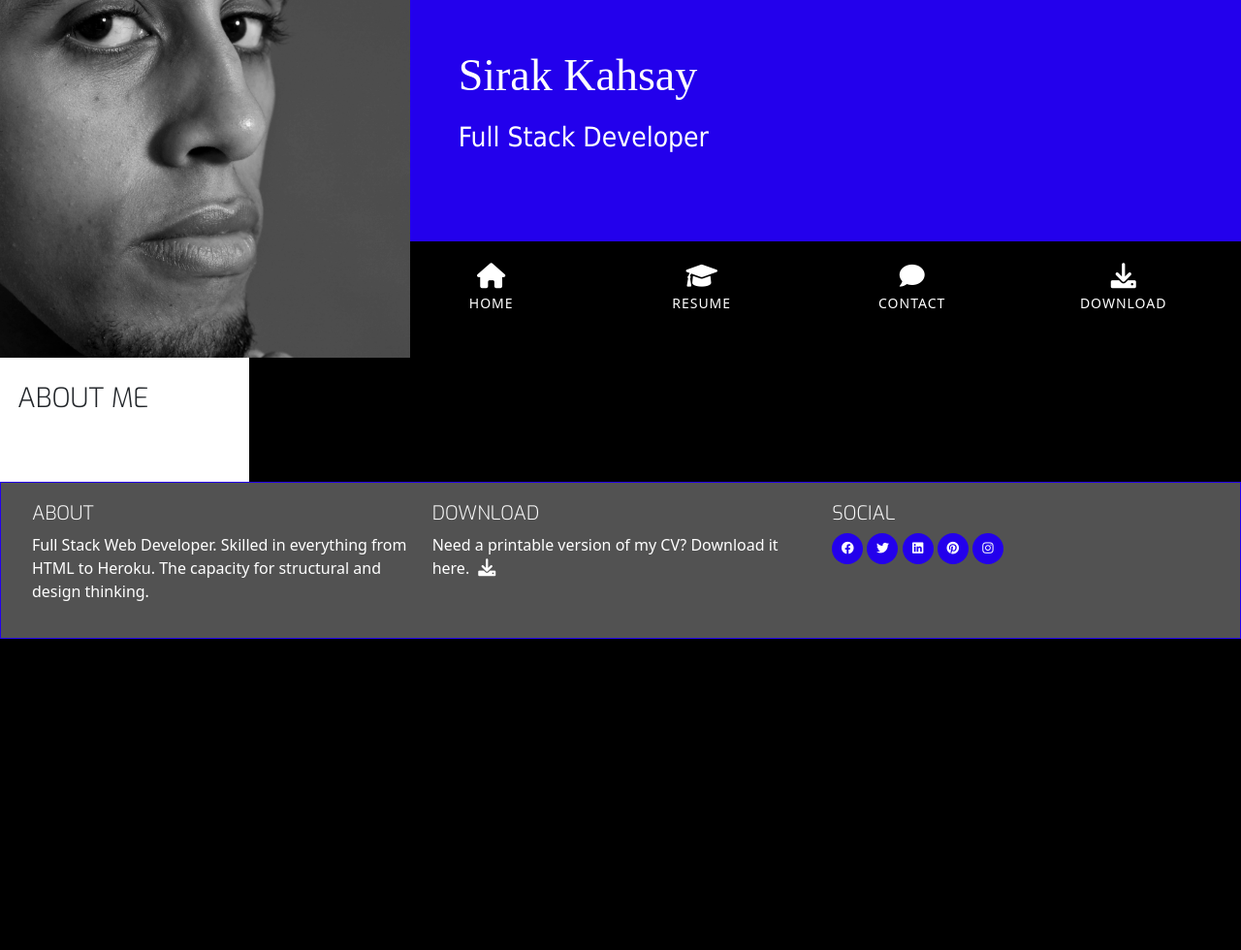
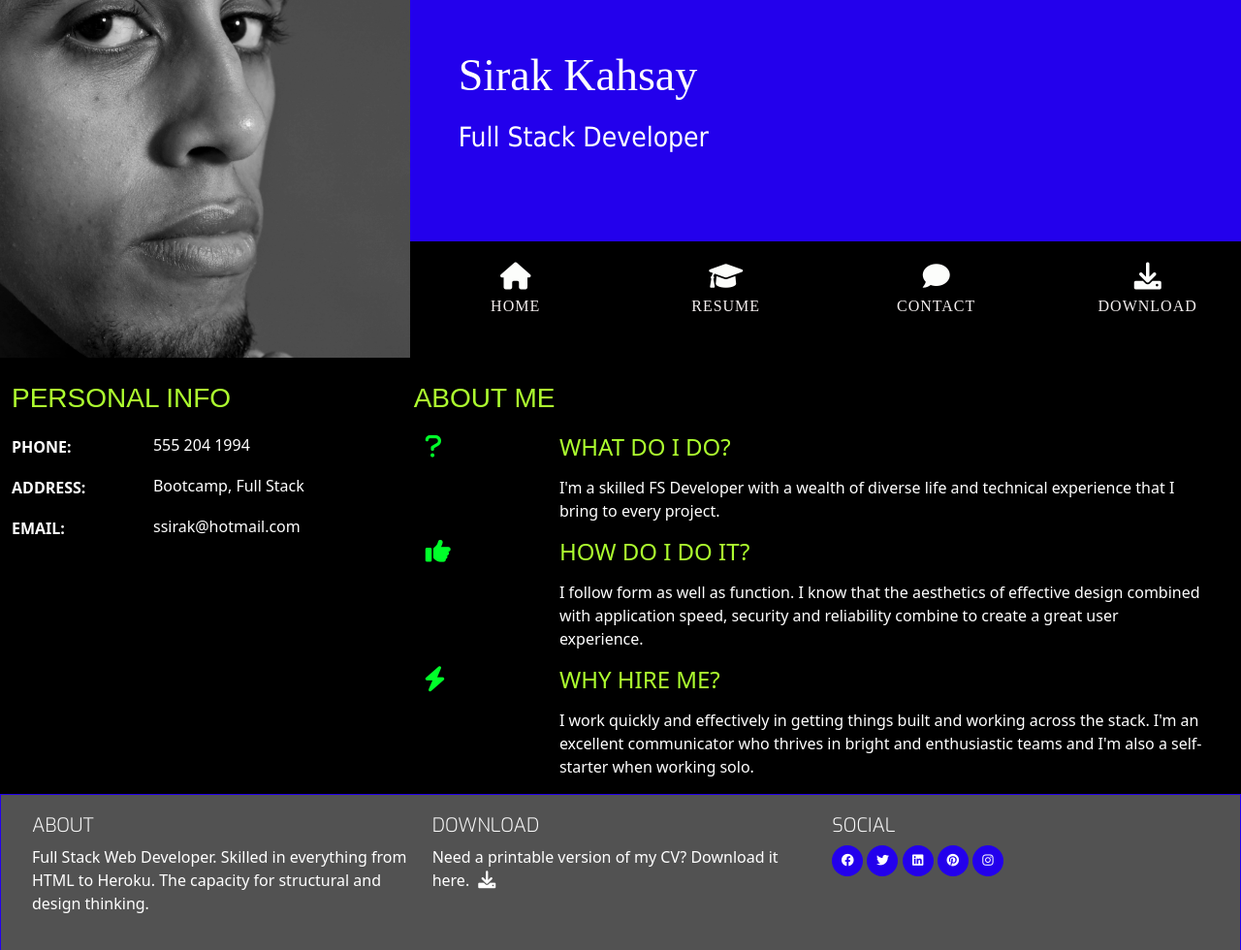
Before and after one commit to Sirak-K/Resume, a website: page index.html in a window 1280 px wide. Shown: the whole page at 97% size. Before the commit the page ends 800 px from the top, so only its background shows below. Drawn offline with nearby package versions, Linux system fonts and the light colour scheme.

Commit message:
'index.html done'

```diff
--- a/assets/css/style.css
+++ b/assets/css/style.css
@@ -2,7 +2,6 @@
 
 body {
     background-color: black;
-    /* outline: auto; */
 }
 
 /* -------------- COLORS -------------- */
@@ -11,14 +10,28 @@ body {
 }
 
 .bg-color-three-reasons {
-background-color: white;
+background-color: black;
 }
 
-.ui-menu-color-home {
+.bg-color-three-reasons h4{
+    color: greenyellow;
+}
+
+.bg-color-three-reasons p{
+        color: white;
+}
+
+.bg-color-personal-info {
+    color:white;
+}
+
+.ui-menu-color-home{
     background-color: black;
+
 }
 .ui-menu-color-resume {
     background-color:black;
+
 }
 .ui-menu-color-contact {
     background-color:black;
@@ -26,6 +39,7 @@ background-color: white;
 .ui-menu-color-download {
     background-color:black;
 }
+
 
 /* -------------- Special Paddings/margins/text -------------- */
 
@@ -47,21 +61,26 @@ margin: 0;
     display:inline-block;
 }
 
-.row-table {
+/* .row-table {
     display:table;
-}
+    margin: 0;
+    padding: 0;
+} */
 
-.section-column {
+/* .section-column {
     display:table-cell;
     padding: 0 30px 30px;
     float: none;
-}
+} */
+
 
 .section-heading {
-    font-family: "Exo", sans-serif;
+    font-family: "Conthrax", sans-serif;
     font-weight: 300;
     margin-top: 25px;
-    margin-bottom: 40px;
+    margin-bottom: 20px;
+    margin-left: 0px;
+    color: greenyellow;
 }
 
 /* -------------- HEADING -------------- */
@@ -102,11 +121,6 @@ header {
 }
 
 /* -------------- LAYOUT CORRECTIONS -------------- */
-
-.list-inline-item:not(:last-child) {
-    margin-right: 0;
-}
-
 .menu-container {
     font-size: 0;
 }
@@ -114,60 +128,69 @@ header {
     margin: 0;
     padding: 0;
 }
+.list-inline-item:not(:last-child) {
+    margin-right: 0;
+    text-align: center;
+}
 /* -------------- LAYOUT CORRECTIONS -------------- */
 
 /* -------------- NAVBAR -------------- */
 #nav {
     margin: 0;
 }
-#nav li {
-    font-size: 14px;
-    padding-right: 50px;
-}
 
-#nav li a {
-    color: white;
-}
 .menu-item {
+    font-family: Conthrax;
     height: 120px;
     text-align: center;
     padding: 0;
+    transition: all 0.35s ease-in-out;
+    -moz-transition: all 0.35s ease-in-out;
+    -webkit-transition: all 0.35s ease-in-out;
+    -o-transition: all 0.35s ease-in-out;
+
+}
+
+/* ICONS */
+.menu-item i {
+   padding-top: 22px;
+   display:block;
+   color: rgb(252, 253, 251);
 
 }
 .menu-item a {
-   width: 100%;
-   text-decoration: none;
-   color:black;
-}
-
-/* For Icons */
-.menu-item a i {
-   padding-top: 22px;
-   display:block;
-   color: grey;
-   font-size: 26px;
-   color: white;
-}
-
+    font-size: 28px;
+    width: 100%;
+    text-decoration: none;
+    color:rgb(243, 238, 238);
+ }
 .menu-item span {
+    font-size: 16px;
     display:block;
     width: 100%;
     padding-top: 5px;
     text-align: center;
     text-transform: uppercase;
-    font-size: 14px;
     font-weight: 300;
     letter-spacing: 1px;
 }
 
 /* -------------- HOVER -------------- */
 .hvr-sweep-to-bottom:before {
-    background: rgb(9, 255, 1);
-    opacity: 0.6;
+    background: rgb(128, 209, 8);
+    opacity: 0.8;
     height: 120px;
 }
 
-
+ .menu-item i:hover {
+    color: black;
+ }
+ .menu-item li:hover {
+    color: black;
+ }
+ .menu-item span:hover {
+    color:black;
+}
 
 /* -------------- FOOTER -------------- */
 
@@ -226,3 +249,44 @@ footer p {
     border: solid 1px rgb(35, 0, 236);
 
 }
+
+/* ----------- Three Reasons ----------- */
+.three-reasons-icon {
+    font-size:26px;
+    color: rgb(0, 255, 42);
+}
+.three-reasons-heading {
+    margin-bottom:15px;
+}
+
+/* ----------- Three Reasons ----------- */
+
+.personal-info-item {
+    margin-bottom: 20px;
+    display: block;
+    clear:both;
+}
+.personal-info-item .key,
+.personal-info-item .value {
+    padding-right: 8px;
+    display: inline-block;
+}
+.personal-info-item .p,
+.personal-info-item .p {
+    margin: 0;
+}
+
+.personal-info-item .key {
+    width: 30%;
+    margin-right: 21px;
+    padding-top: 2px;
+    vertical-align: top;
+}
+
+.personal-info-item .key p {
+    font-weight: 700;
+}
+.personal-info-item .value {
+    position: relative;
+    width: 60%;
+}
--- a/index.html
+++ b/index.html
@@ -30,16 +30,16 @@
                         <ul id="nav" class="list-inline menu-container">
                             <li class="col-6 col-sm-3 ui-menu-color-home list-inline-item menu-item">
                                 <a href="#" class="hvr-sweep-to-bottom">
-                                    <i class="fa fa-house"></i><span>Home</span></a></li>
+                                    <i class="icon-main fa fa-house" aria-hidden="true"></i><span>Home</span></a></li>
                             <li class="col-6 col-sm-3 ui-menu-color-resume list-inline-item menu-item">
                                 <a href="#" class="hvr-sweep-to-bottom">
-                                    <i class="fa fa-graduation-cap"></i><span>Resume</span></a></li>
+                                    <i class="icon-main fa fa-graduation-cap"></i><span>Resume</span></a></li>
                             <li class="col-6 col-sm-3 ui-menu-color-contact list-inline-item menu-item">
                                 <a href="#" class="hvr-sweep-to-bottom">
-                                    <i class="fa fa-comment"></i><span>Contact</span></a></li>
+                                    <i class="icon-main fa fa-comment"></i><span>Contact</span></a></li>
                             <li class="col-6 col-sm-3 ui-menu-color-download list-inline-item menu-item">
                                 <a href="#" class="hvr-sweep-to-bottom">
-                                    <i class="fa fa-download"></i><span>Download</span></a></li>
+                                    <i class="icon-main fa fa-download"></i><span>Download</span></a></li>
                         </ul>
                     </div>
                 </div>
@@ -49,12 +49,108 @@
     </header>
 
     <section class="container-fluid">
-        <div class="row row-table">
-            <div class="col-md-8 bg-color-three-reasons section-column">
+        <div class="row">
+            <div class="col-md-4 bg-color-personal-info section-column">
+                <div class="row">
+                    <div class="col-12">
+                        <h3 class="section-heading uppercase">
+                            Personal Info
+                        </h3>
+                    </div>
+                </div>
+                <div class="personal-info-item">
+                    <div class="key">
+                        <p class="uppercase">
+                        Phone:
+                        </p>
+                    </div>
+                <div class="value">
+                    <p>
+                        555 204 1994
+                    </p>
+                    </div>
+
+                    <div class="key">
+                        <p class="uppercase">
+                        Address:
+                        </p>
+                    </div>
+                <div class="value">
+                    <p>
+                        Bootcamp, Full Stack
+                    </p>
+                    </div>
+
+                    <div class="key">
+                        <p class="uppercase">
+                        Email:
+                        </p>
+                    </div>
+                <div class="value">
+                    <p>
+                        ssirak@hotmail.com
+                    </p>
+                    </div>
+
+                </div>
+            </div>
+            <div class="col-md-8 bg-color-three-reasons">
                 <div class="row">
                     <div class="col">
                         <h3 class="section-heading uppercase">About Me</h3>
                     </div>
+                </div>
+
+                <div class="row">
+                    <div class="col-10 offset-1 offset-sm-0 col-sm-4 col-md-6"></div>
+                        <div class="row">
+                            <div class="col-2">
+                                <i class="three-reasons-icon fa fa-question"
+                                aria-hidden="true"></i>
+                            </div>
+                            <div class="col-10">
+                                <h4 class="three-reasons-heading uppercase">What do I do?</h4>
+                            <p>I'm a skilled FS Developer with a wealth of diverse
+                                life and technical experience that I bring to every project.
+                            </p>
+                            </div>
+                        </div>
+                    </div>
+                <div class="row">
+                        <div class="col-10 offset-1 offset-sm-0 col-sm-4 col-md-6"></div>
+                            <div class="row">
+                                <div class="col-2">
+                                    <i class="three-reasons-icon fa fa-thumbs-up"
+                                    aria-hidden="true"></i>
+                                </div>
+                                <div class="col-10">
+                                    <h4 class="three-reasons-heading uppercase">How do I do it?</h4>
+                                <p>I follow form as well as function. I know that the aesthetics of
+                                    effective design combined with application speed, security and
+                                    reliability combine to create a great user experience.
+                                </p>
+                                </div>
+                            </div>
+                    </div>
+
+                    <div class="row">
+                        <div class="col-10 offset-1 offset-sm-0 col-sm-4 col-md-6"></div>
+                            <div class="row">
+                                <div class="col-2">
+                                    <i class="three-reasons-icon fa fa-bolt"
+                                    aria-hidden="true"></i>
+                                </div>
+                                <div class="col-10">
+                                    <h4 class="three-reasons-heading uppercase">Why hire me?</h4>
+                                <p>I work quickly and effectively in getting things built and working
+                                    across the stack. I'm an excellent communicator who thrives in
+                                    bright and enthusiastic teams and I'm also a self-starter
+                                    when working solo.
+                                </p>
+                                </div>
+                            </div>
+                    </div>
+
                 </div>
             </div>
         </div>
```
